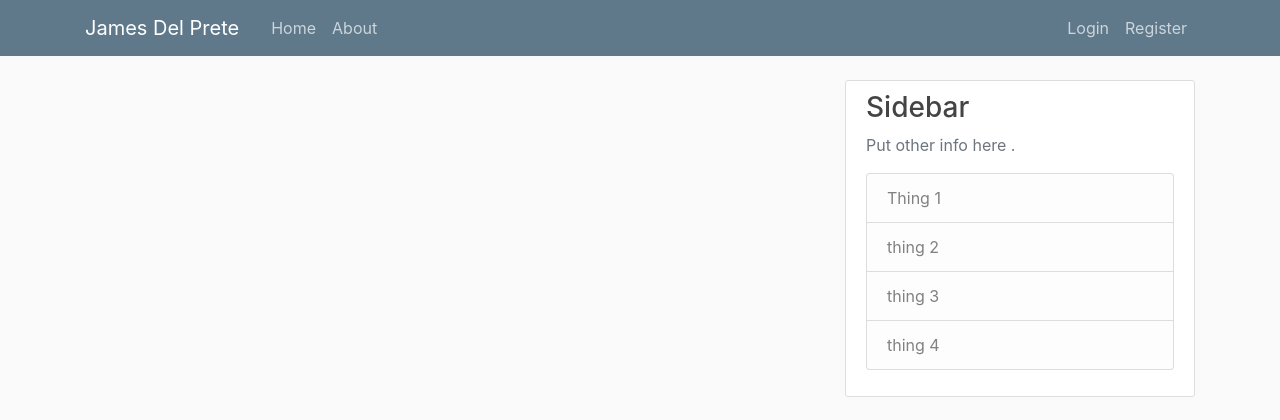
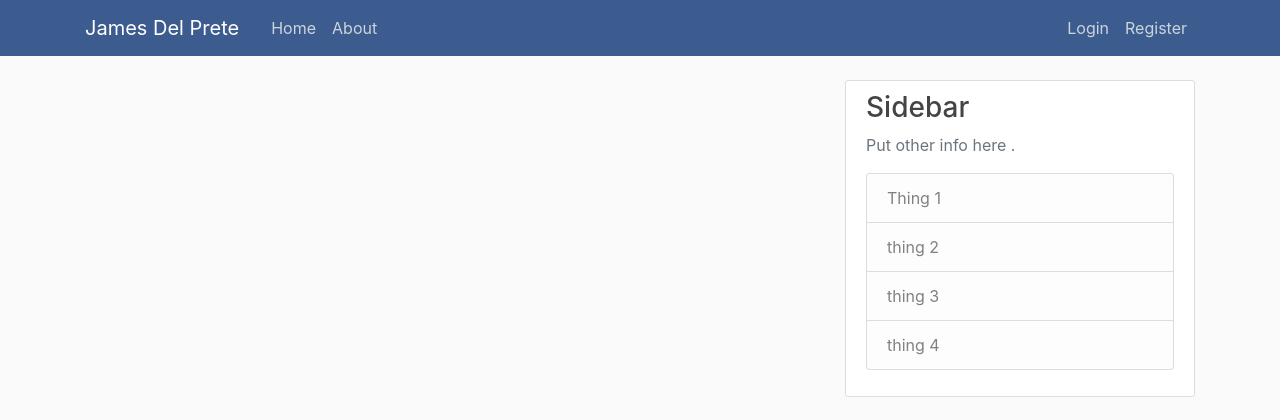
Before and after one commit to jamiedel818/portfolio-site, a Flask app: page / in a window 1280 px wide. Shown: the top 420 px of the page. Run offline with Flask 2, Linux system fonts and the light colour scheme; some libraries are stand-ins or nearby versions.

Commit message:
css changes

```diff
--- a/static/main.css
+++ b/static/main.css
@@ -9,7 +9,7 @@ h1, h2, h3, h4, h5, h6 {
 }
 
 .bg-steel {
-  background-color: #5f788a;
+  background-color: #3c5c8f;
 }
 
 .site-header .navbar-nav .nav-link {
```
